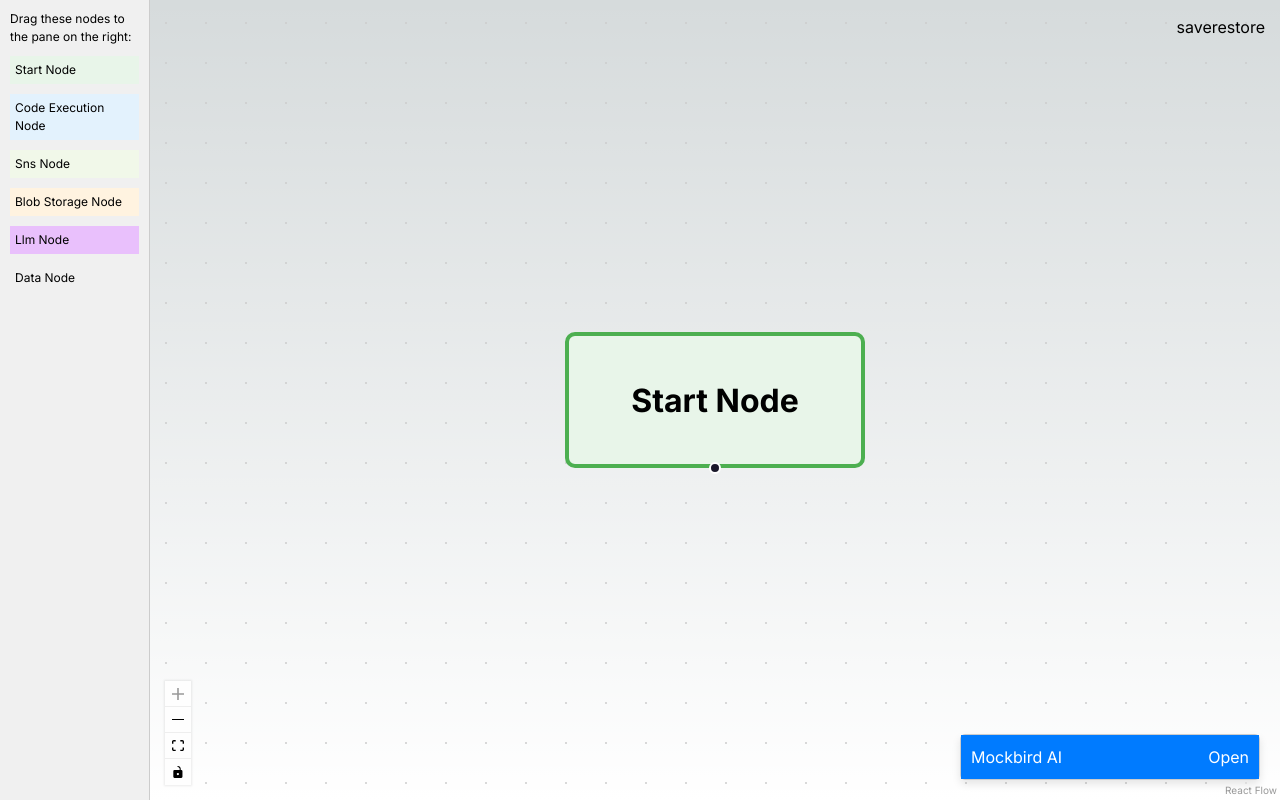
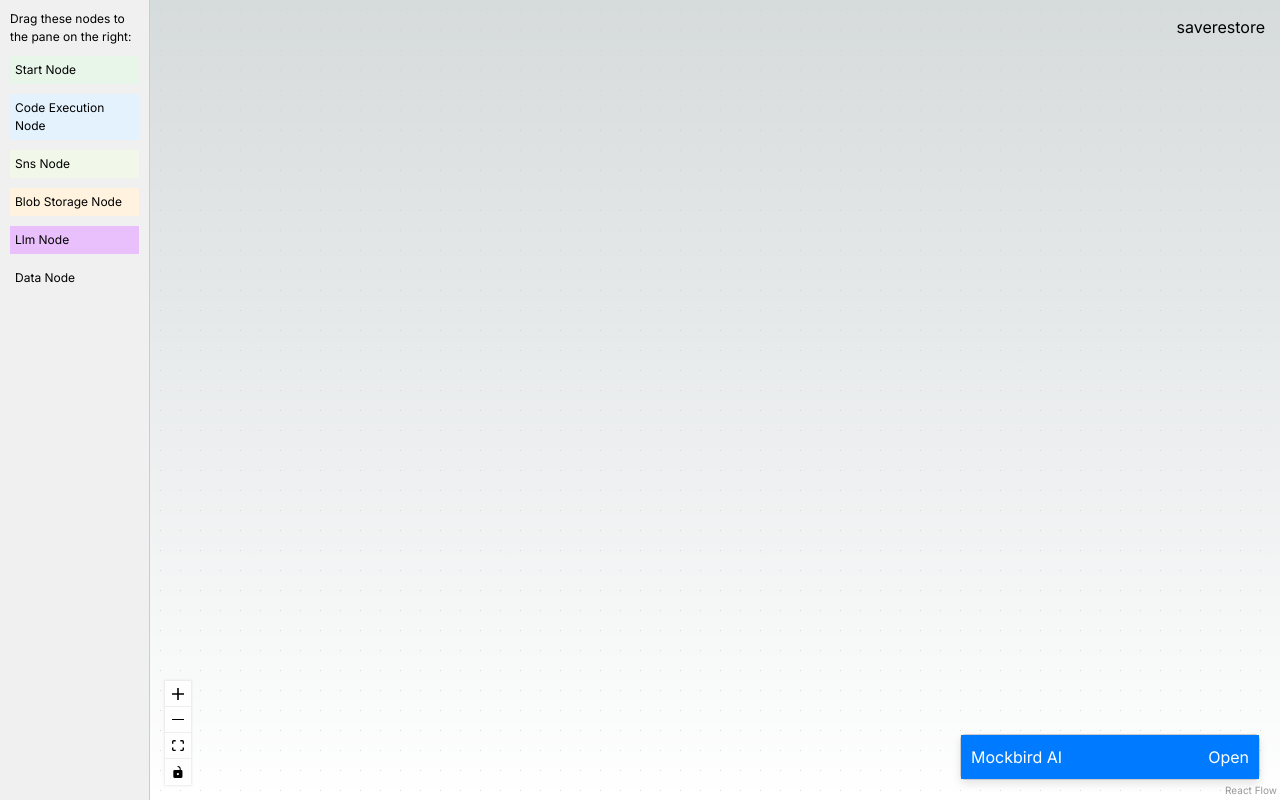
Before and after one commit to mockbirdAI/mockbird-system-design-client, a Next.js app: page /main in a window 1280 px wide. Built offline with nearby package versions, Linux system fonts and the light colour scheme.

Commit message:
pass in current state context

```diff
--- a/src/app/api/generate-flow-api/route.ts
+++ b/src/app/api/generate-flow-api/route.ts
@@ -7,13 +7,13 @@ type ResponseData = {
   error?: string;
 };
 
-const generateFlowchart = async (useCase: string) => {
+const generateFlowchart = async (useCase: string, currentDiagram: string) => {
   const response = await fetch(`https://mockbird-node-llm-function-app.azurewebsites.net/api/generateFlowDiagram`, {
     method: 'POST',
     headers: {
       'Content-Type': 'application/json',
     },
-    body: JSON.stringify({ useCase: useCase }),
+    body: JSON.stringify({ useCase: useCase, currentDiagram: currentDiagram }),
   });
 
   if (!response.ok) {
@@ -38,13 +38,13 @@ const generateFlowchart = async (useCase: string) => {
 
 export async function POST(req: NextRequest) {
   try {
-    const { useCase } = await req.json();
+    const { useCase, currentDiagram } = await req.json();
 
     if (!useCase) {
       return NextResponse.json({ error: 'Use case is required.' }, { status: 400 });
     }
 
-    const generatedFlowchart = await generateFlowchart(useCase);
+    const generatedFlowchart = await generateFlowchart(useCase, currentDiagram);
     return NextResponse.json(generatedFlowchart, { status: 200 });
   } catch (error: any) {
     console.error('Error generating flowchart:', error);
--- a/src/components/FlowChart.tsx
+++ b/src/components/FlowChart.tsx
@@ -29,17 +29,10 @@ import GenerateFlowchart from '@/components/GenerateFlowChart';
 
 const flowKey = 'example-flow';
 
-const initialNodes: Node[] = [
-  {
-    id: '0',
-    type: 'startNode',
-    data: { label: 'Start Node', runFlow: () => {} },
-    position: { x: 250, y: 5 },
-  },
-];
+const initialNodes: Node[] = [];
 
-let id = 4;
-const getId = (): string => `dndnode_${id++}`;
+let id = 0;
+const getId = (): string => `${id++}`;
 
 const FlowChart: React.FC = () => {
   const reactFlowWrapper = useRef<HTMLDivElement | null>(null);
@@ -240,7 +233,7 @@ const FlowChart: React.FC = () => {
             <button onClick={onRestore}>restore</button>
           </Panel>
         </ReactFlow>
-        <GenerateFlowchart addNodesAndEdges={addNodesAndEdges} />
+        <GenerateFlowchart addNodesAndEdges={addNodesAndEdges} currentDiagram={{ nodes, edges }} />
       </div>
     </div>
   );
--- a/src/components/GenerateFlowChart.tsx
+++ b/src/components/GenerateFlowChart.tsx
@@ -1,6 +1,6 @@
 import React, { useState } from 'react';
 
-const GenerateFlowchart: React.FC<{ addNodesAndEdges: (nodes: any[], edges: any[]) => void }> = ({ addNodesAndEdges }) => {
+const GenerateFlowchart: React.FC<{ addNodesAndEdges: (nodes: any[], edges: any[]) => void, currentDiagram: any }> = ({ addNodesAndEdges, currentDiagram }) => {
   const [useCase, setUseCase] = useState('');
   const [loading, setLoading] = useState(false);
   const [isOpen, setIsOpen] = useState(false);
@@ -13,7 +13,7 @@ const GenerateFlowchart: React.FC<{ addNodesAndEdges: (nodes: any[], edges: any[
         headers: {
           'Content-Type': 'application/json',
         },
-        body: JSON.stringify({ useCase }),
+        body: JSON.stringify({ useCase, currentDiagram }),
       });
 
       if (!response.ok) {
```
